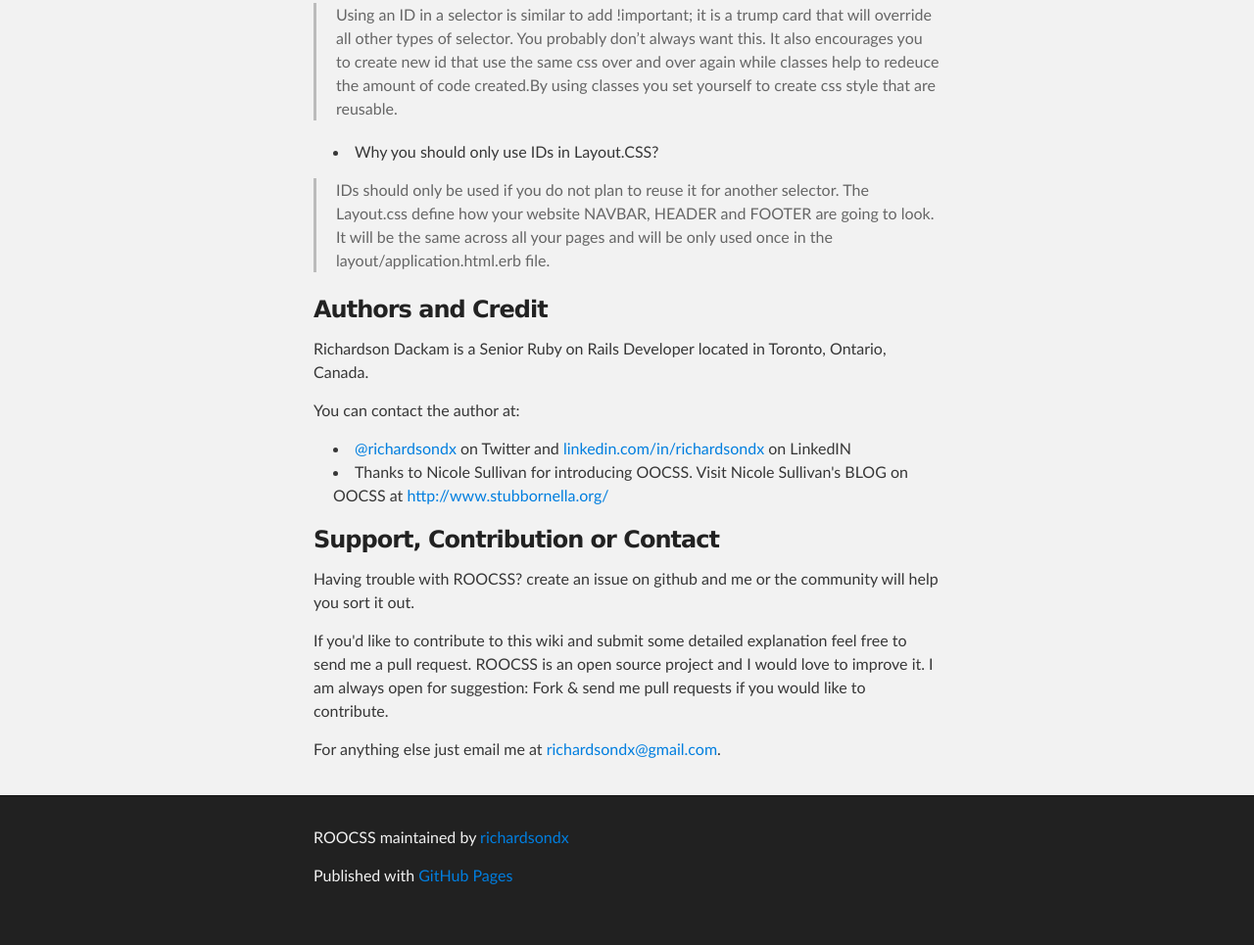
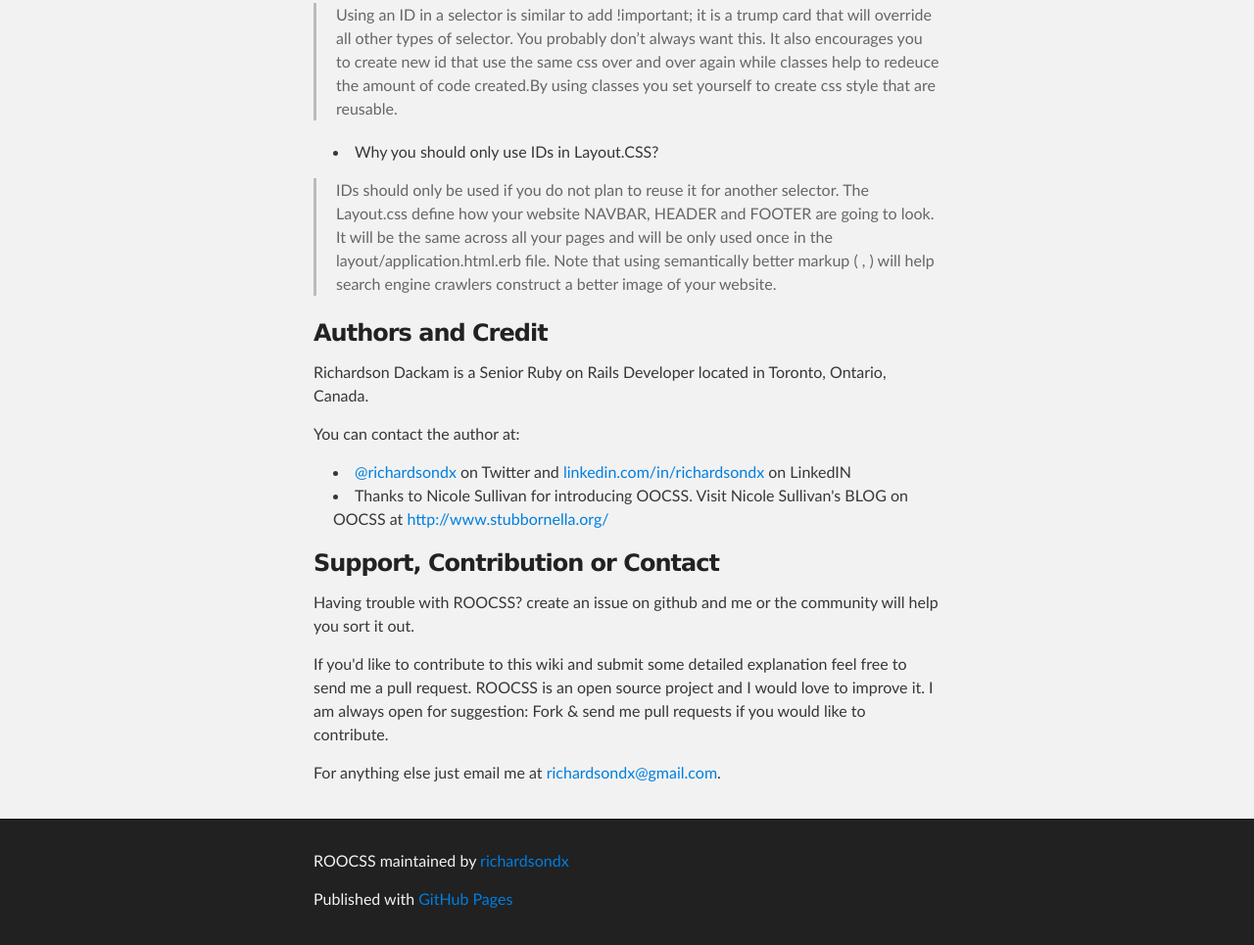
Before and after one commit to richardsondx/ROOCSS, a plain HTML site: page index.html in a window 1280 px wide. Shown: the part 2530-3495 px from the top of the page at 98% size. Before the commit the page ends 3471 px from the top, so only its background shows below. Drawn offline with Linux system fonts and the light colour scheme.

```diff
--- a/index.html
+++ b/index.html
@@ -155,13 +155,13 @@ Grid.css</p>
 <ul>
 <li>Why you shouldn't use IDs?</li>
 </ul><blockquote>
-<p>Using an ID in a selector is similar to add !important; it is a trump card that will override all other types of selector. You probably don’t always want this. It also encourages you to create new id that use the same css over and over again while classes help to redeuce the amount of code created.By using classes you set yourself to create css style that are reusable.</p>
+<p>Using an ID in a selector is similar to add !important; it is a trump card that will override all other types of selector. You probably don’t always want this. It also encourages you to create new id that use the same css over and over again while classes help to redeuce the amount of code created.By using classes you set yourself to create css style that are reusable. </p>
 </blockquote>
 
 <ul>
 <li>Why you should only use IDs in Layout.CSS?</li>
 </ul><blockquote>
-<p>IDs should only be used if you do not plan to reuse it for another selector. The Layout.css define how your website NAVBAR, HEADER and FOOTER are going to look. It will be the same across all your pages and  will be only used once in the layout/application.html.erb file.</p>
+<p>IDs should only be used if you do not plan to reuse it for another selector. The Layout.css define how your website NAVBAR, HEADER and FOOTER are going to look. It will be the same across all your pages and  will be only used once in the layout/application.html.erb file. Note that using semantically better markup (  ,  )  will help search engine crawlers construct a better image of your website.  </p>
 </blockquote>
 
 <h3>
```
Also changed, not shown: params.json (+1 -1 lines).
